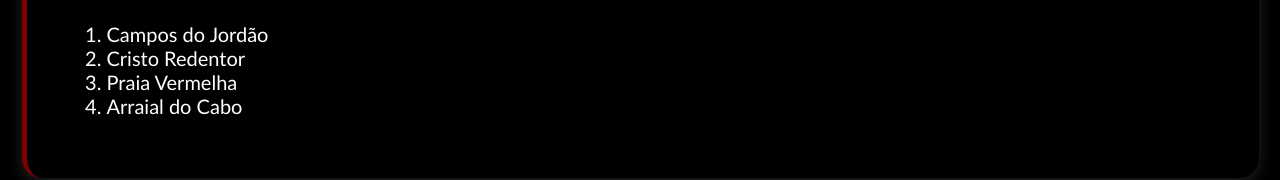
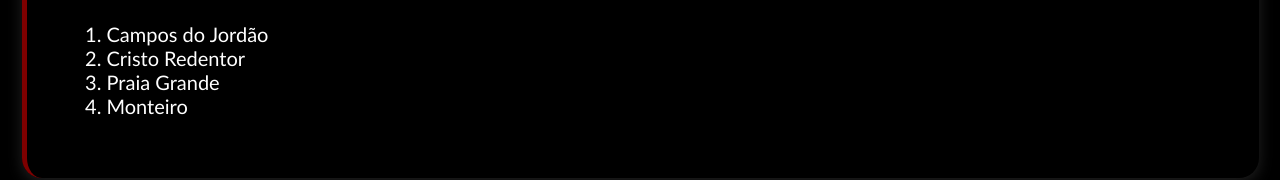
Before and after one commit to raphaxnz/RAPHAFLIX, a plain HTML site: page sobre.html in a window 1280 px wide. Shown: the part 2420-2600 px from the top of the page. Drawn offline with Linux system fonts and the light colour scheme.

Commit message:
Arrumando lugares

```diff
--- a/sobre.html
+++ b/sobre.html
@@ -46,8 +46,8 @@
         <ol>
             <li>Campos do Jordão</li>
             <li>Cristo Redentor</li>
-            <li>Praia Vermelha</li>
-            <li>Arraial do Cabo</li>
+            <li>Praia Grande</li>
+            <li>Monteiro</li>
         </ol>
     </section>
     <footer><p>&copy;Todos os direitos reservados</p></footer>
```
